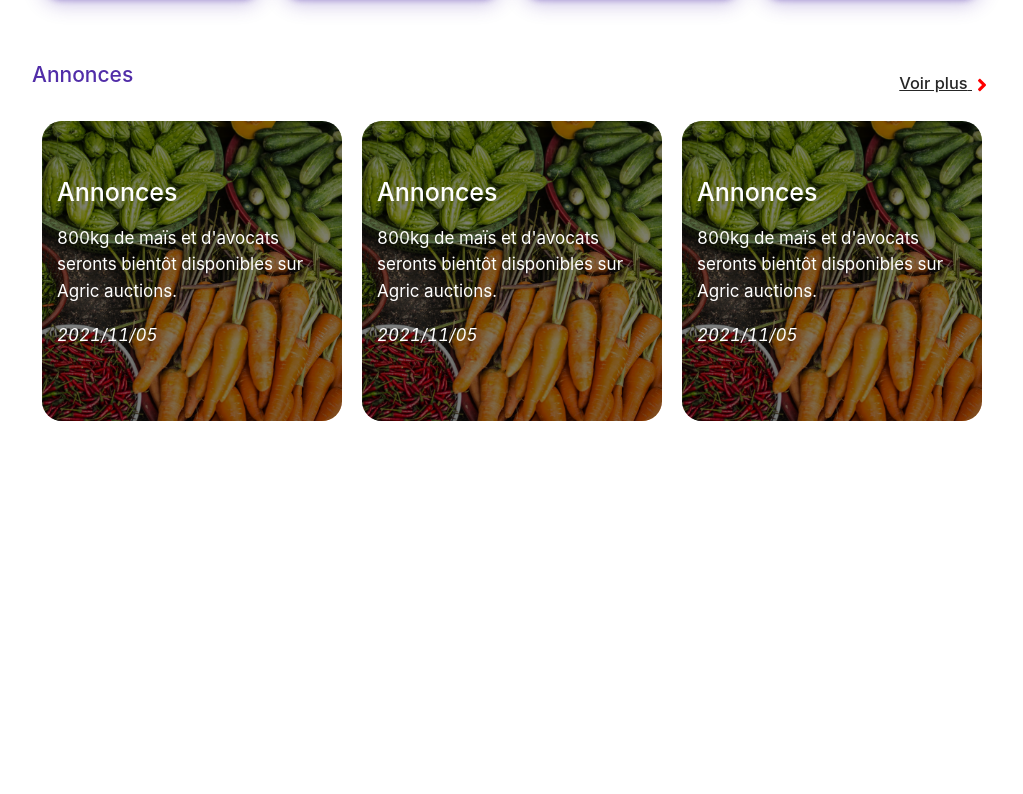
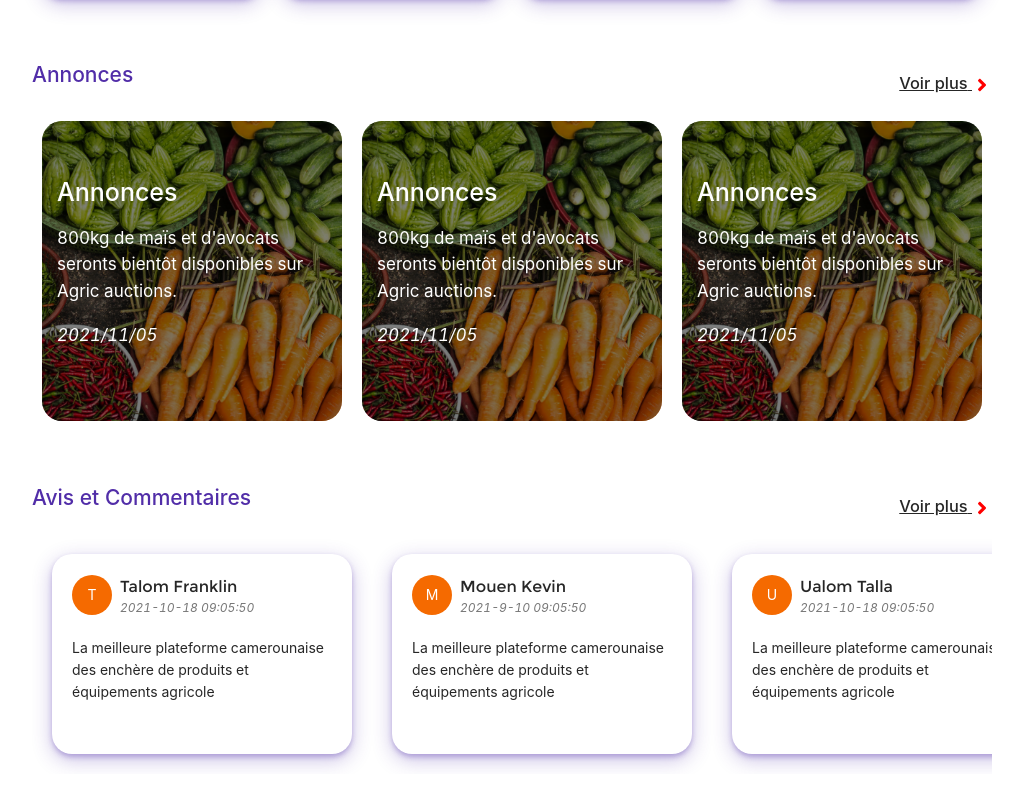
Before and after one commit to derrickteta/vente-enchere, a React (Create React App) app: page / in a window 1280 px wide. Shown: the part 2139-2933 px from the top of the page, without its empty margins (128-1151 px from the left). Before the commit the page ends 2640 px from the top, so only its background shows below. Built offline with nearby package versions, Linux system fonts and the light colour scheme.

Commit message:
feat: add comment section in home page

```diff
--- a/src/modules/homePage/index.tsx
+++ b/src/modules/homePage/index.tsx
@@ -6,6 +6,7 @@ import { Layout } from '../shared/Layout';
 import { Announcements } from './components/Announcements';
 import { Auction } from './components/Auctions';
 import { CustomCarousel } from './components/Carousel';
+import { Comments } from './components/Comments';
 import { KPI } from './components/KPI';
 import { SearchBar } from './components/SearchBar';
 
@@ -58,6 +59,8 @@ export const HomePage = () => {
       <KPI />
 
       <Announcements />
+
+      <Comments />
     </Layout>
   );
 };
```
